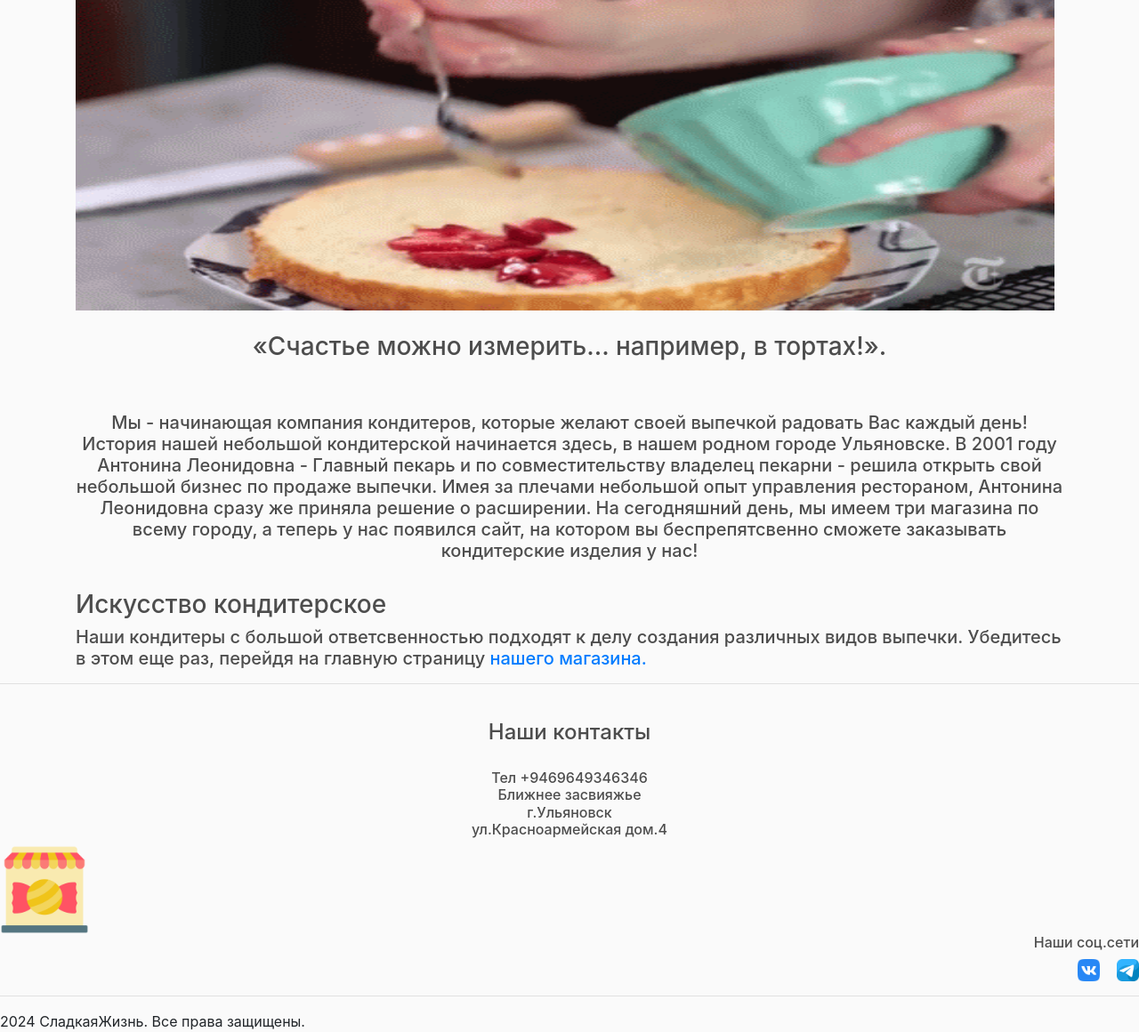
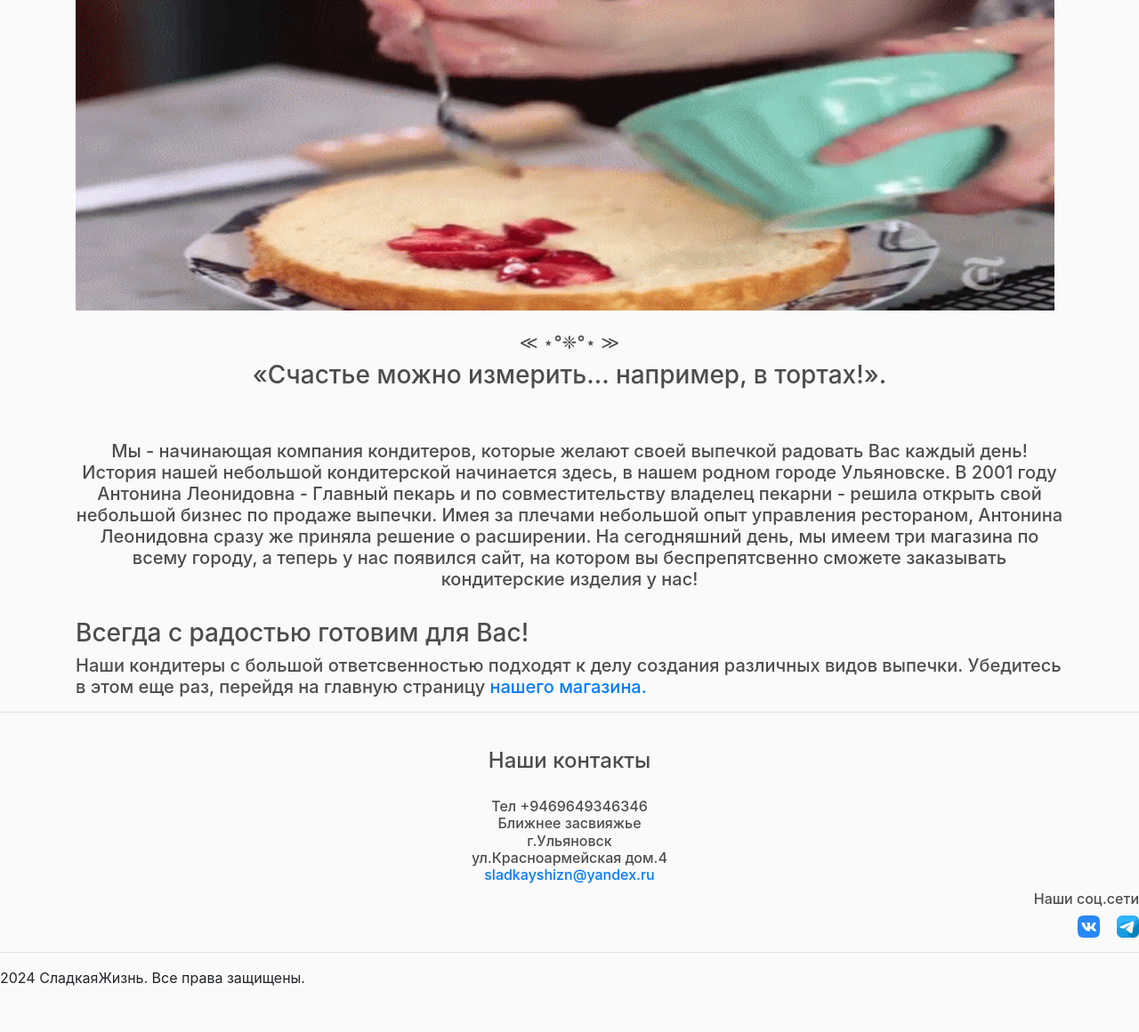
Before and after one commit to BelozerSavely/mysite, a Django app: page /about/ in a window 1280 px wide. Shown: the part 114-1274 px from the top of the page at 89% size. After the commit the page ends 1223 px from the top, so only its background shows below. Run offline with Django 5.2, Linux system fonts and the light colour scheme; some libraries are stand-ins or nearby versions.

Commit message:
Ноги сделаны!

```diff
--- a/mysite/store/templates/store/about.html
+++ b/mysite/store/templates/store/about.html
@@ -8,7 +8,9 @@
   src="{% static 'images/short.gif' %}"
   alt="" width="1100px" height="350px" />
 <br><br>
+<h5 align="center">≪ ⋆°❈°⋆ ≫</h5>
 <h3 style="text-align:center">«Счастье можно измерить... например, в тортах!».</h3>
+
 <br>
 <br>
 <h5 style="text-align:center">Мы - начинающая компания кондитеров, которые желают своей выпечкой радовать Вас каждый день!
@@ -18,7 +20,7 @@
 </h5>
 
 <br>
-<h3>Искусство кондитерское</h3>
+<h3>Всегда с радостью готовим для Вас!</h3>
 <h5>Наши кондитеры с большой ответсвенностью подходят к делу создания различных видов выпечки.
   Убедитесь в этом еще раз, перейдя на главную страницу <a href="{% url 'store' %}">нашего магазина.</a>
 
--- a/mysite/store/templates/store/main.html
+++ b/mysite/store/templates/store/main.html
@@ -135,9 +135,12 @@
             <br>
             г.Ульяновск
             <br>
-            ул.Красноармейская дом.4</h6>
+            ул.Красноармейская дом.4
+            <br>
+            <a href="#">sladkayshizn@yandex.ru</a>
+        </h6>
 
-        <a href="{% url 'store' %}"><img class="row-image" src="{% static 'images/fre.png' %}"></a>
+<!--        <a href="{% url 'store' %}"><img class="row-image" src="{% static 'images/fre.png' %}"></a>-->
     <div align="right">
         <h6>Наши соц.сети</h6>
         <a href="#"><img id="cart-icon" src="{% static 'images/vk.png' %}"></a>
```
